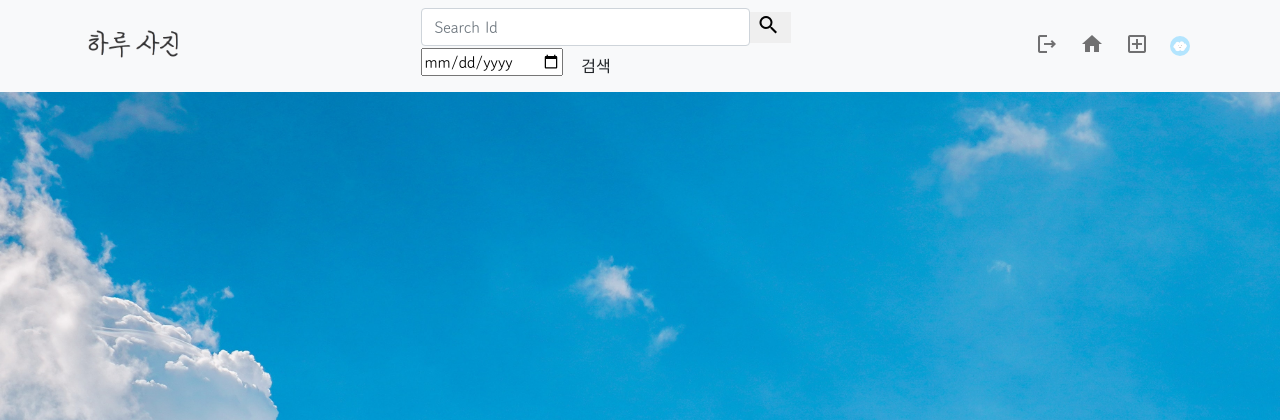
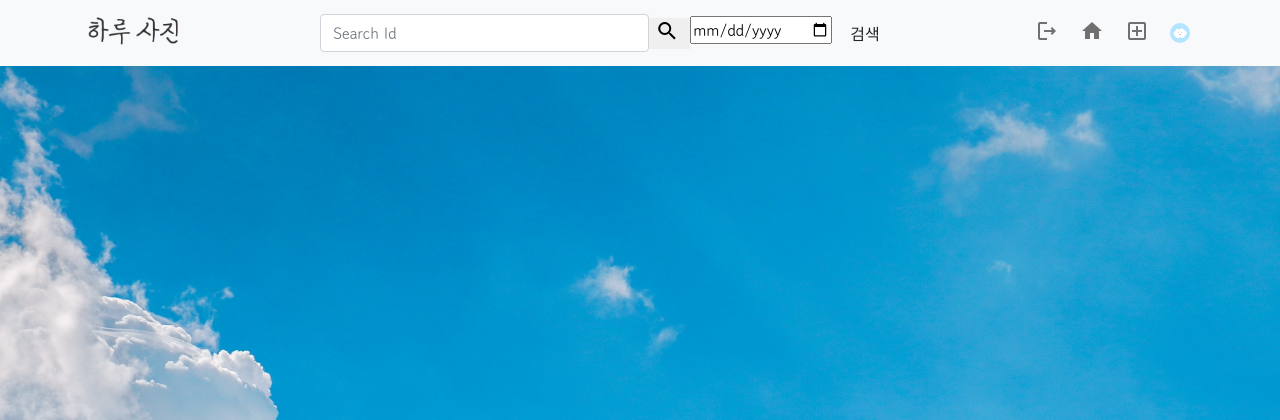
Before and after one commit to wjsehdlf77/Web-Project, a Django app: page /dailyphoto/ in a window 1280 px wide. Shown: the top 420 px of the page. Run offline with Django 4.2, Linux system fonts and the light colour scheme; the visitor is signed in with stand-in values (Sample User, id 1); data comes from the database, SQL or seed files in the repository; data that the repository does not hold is empty; some libraries are stand-ins or nearby versions.

Commit message:
css수정1

```diff
--- a/templates/nav.html
+++ b/templates/nav.html
@@ -26,7 +26,7 @@
       {% comment %} 상단 고정 sticky-top {% endcomment %}
       <div class="container">
         <img style="height: 50px; object-fit: contain" src="{{baseUrl}}images/logo.png" />
-        <div>
+        <div style="display:flex;">
           <form class="form-inline">
             <input class="form-control" type="text" placeholder="Search Id" id="id_name" onkeyup="if(window.event.keyCode==13){getValueInput()}"/>
             <button class="searchbutton" type="button" onclick="getValueInput()"><span class="material-icons-outlined">
```
